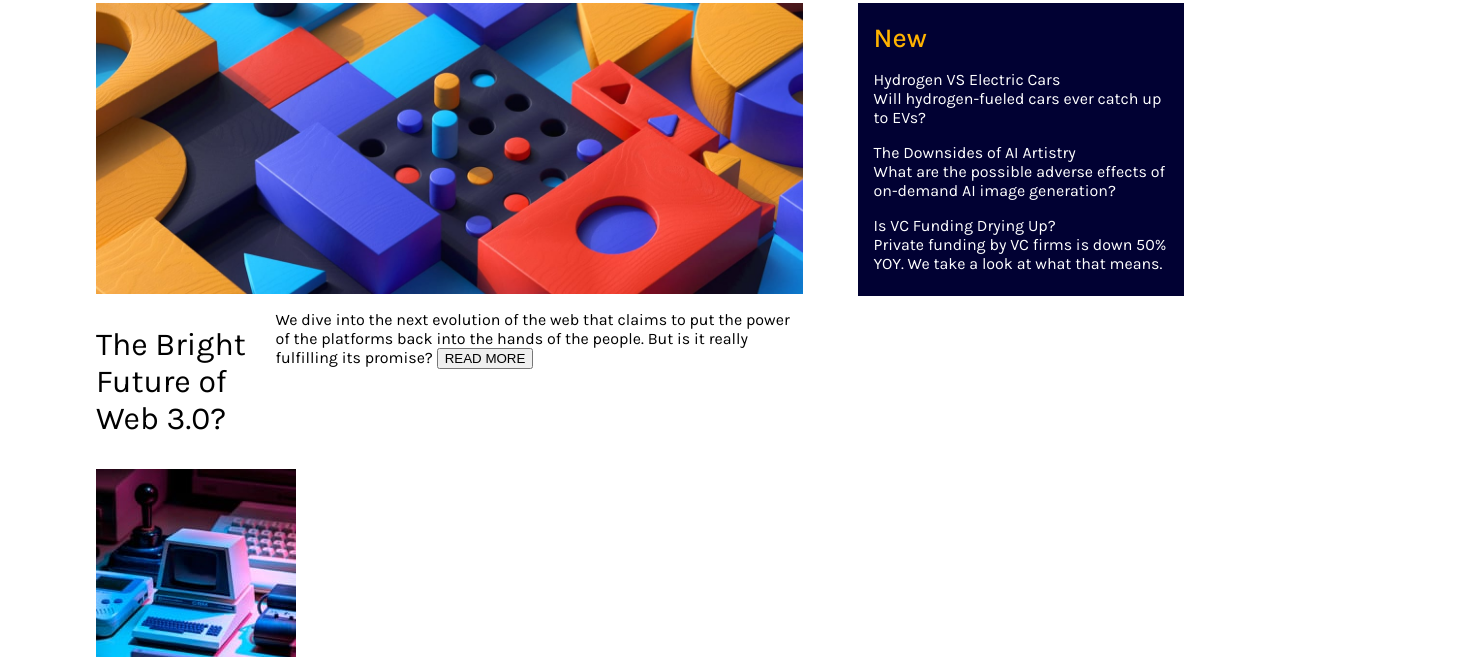
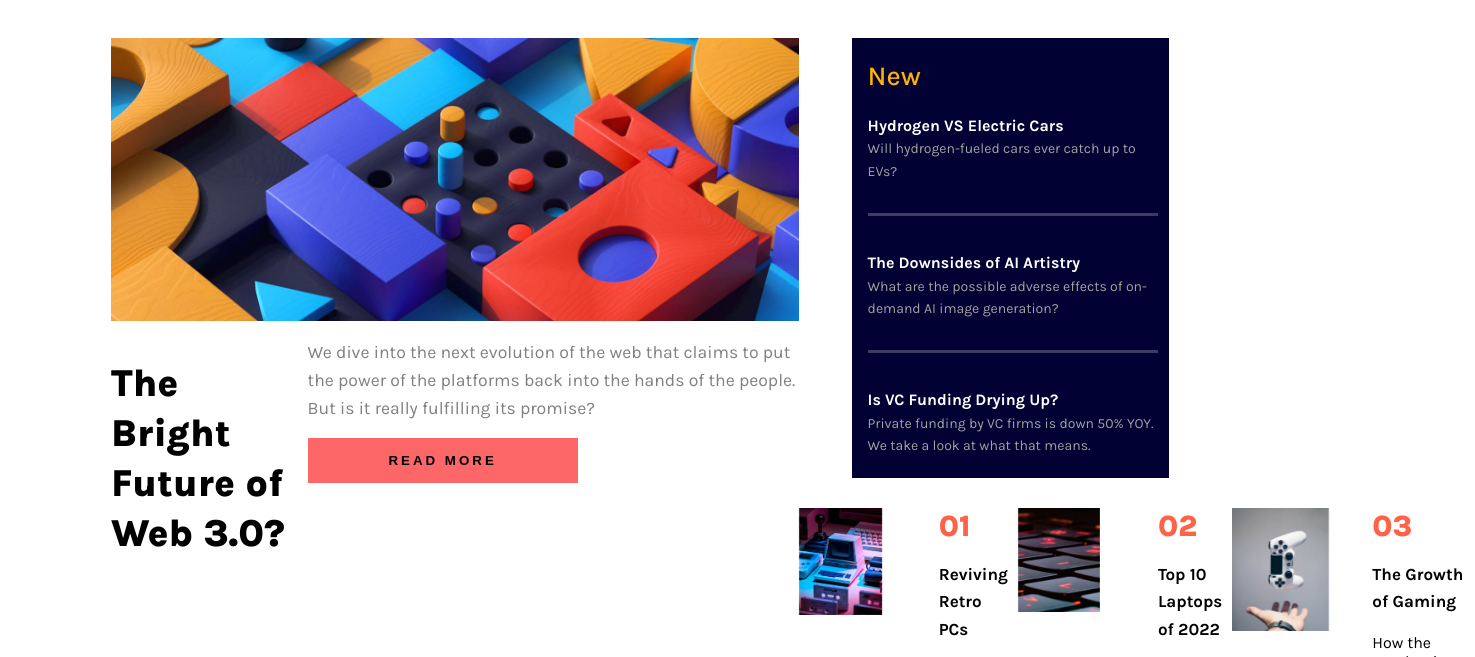
Before and after one commit to syedsufiyan888/news-homepage, a plain HTML site: page index.html in a window 1280 px wide. Shown: the part 110-767 px from the top of the page, 1475 px wide, since content can reach past the window. Drawn offline with Linux system fonts and the light colour scheme.

Commit message:
updating css

```diff
--- a/styles.css
+++ b/styles.css
@@ -8,7 +8,7 @@ body {
 
 
 
-  /* @media (min-width: 200px) {
+  @media (min-width: 200px) {
 
     header {
       padding: 20px;
@@ -187,7 +187,7 @@ body {
       margin-left: 70px;
     }
 
-  } */
+  }
 
 
   @media (min-width: 1000px) {
@@ -198,6 +198,9 @@ body {
     }
     header {
       padding-top: 50px;
+    }
+    .divlines{
+      display: none;
     }
     nav {
       display: flex;
@@ -240,39 +243,36 @@ body {
     .bright-wedive{
       display: flex;
       float: left;
-      margin-right: 35%;
+      width: 65%;
+      font-size: 5px;
+      /* margin-right: 35%; */
       /* flex-wrap: wrap; */
     }
     .thebright{
 
-
+      /* width: 50%; */
       /* float: left; */
       /* width: 50%; */
+      font-size: 2.4rem;
       padding-right: auto;
 
     }
     .button{
       width: 20%;
     }
-    .thebright{
-      font-size: 2rem;
-      /* width: 7rem; */
-      /* margin-right: 2rem; */
-      /* width: 30%; */
+   .wedive{
 
+      color: grey;
+      font-size: 1.1rem;
 
-      /* position: static;
-      top: 5rem; */
-      /* flex-wrap: nowrap; */
-      /* white-space: preline; */
-    }
-    .wedive{
-      padding-left: 5rem;
+      font-size: 1rem;
+      padding-left: 15px;
     }
 
     .new{
       background-color: rgb(1, 1, 51);
       color: white;
+      margin-top: 0;
       padding-left: 1rem;
       padding-top: 0.2rem;
       padding-right: 0.7rem;
@@ -287,6 +287,56 @@ body {
       font-weight: 500;
       color: rgb(255, 179, 0);
     }
+    /* .border2{
+      padding-top: 0;
+    } */
+
+    .endarticles{
+      display: flex;
+    }
+    .endarticles img{
+      width: 8%;
+    }
+    .endarticles {
+      display: flex;
+      flex-direction: row;
+      gap: 10px;
+    }
+    .endarticles img{
+      width: 40%;
+      float: left;
+      position: relative;
+      padding: 0;
+      margin: 0;
+    }
+
+    .firstart, .secondart, .thirdart {
+      margin-top: 10px;
+      margin-bottom: 10px;
+    }
+
+
+    .endnums{
+      font-size: 30px;
+      font-weight: 800;
+      color: tomato;
+    }
+
+    .endhead{
+      font-weight: 400  ;
+      font-size: 17px;
+      font-weight: 700;
+    }
+
+    img {
+      width: 100%;
+      height: auto;
+    }
+    .wtimg{
+      padding-left: 70px;
+      margin-left: 70px;
+    }
+
 
 
 
```
